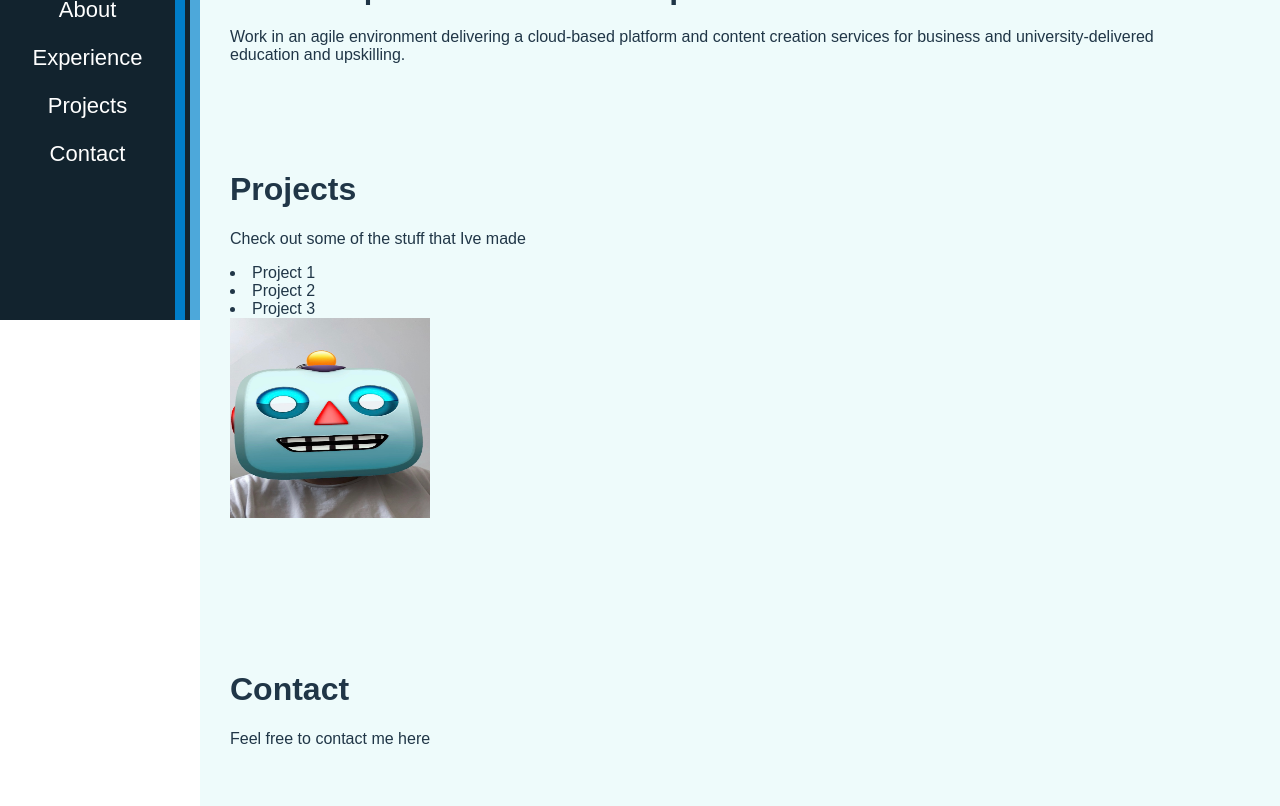
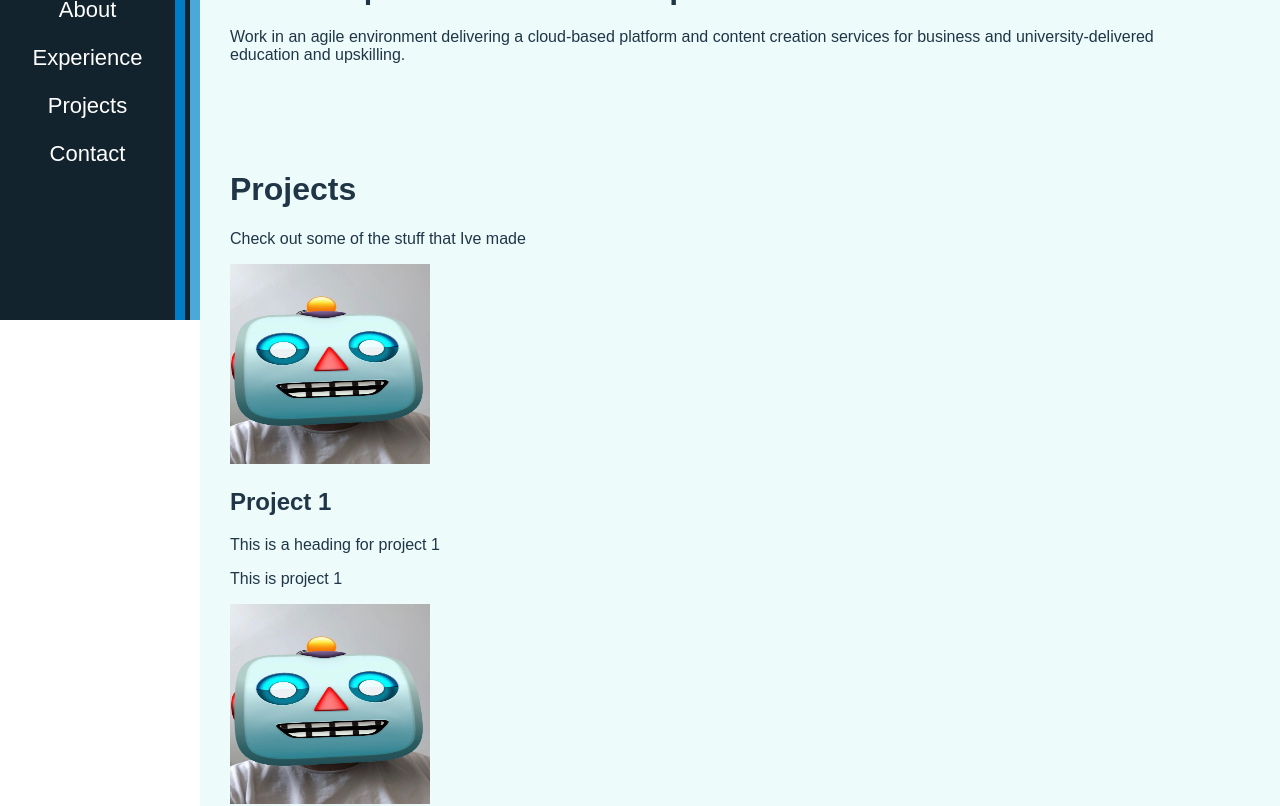
Before and after one commit to nkulway/next-portfolio, a Next.js app: page / in a window 1280 px wide. Shown: the part 480-1286 px from the top of the page. Built offline with nearby package versions, Linux system fonts and the light colour scheme.

Commit message:
loop through projects to create cards

```diff
--- a/components/ProjectCard.js
+++ b/components/ProjectCard.js
@@ -5,15 +5,19 @@ import projectObj from "../public/projects.js";
 const ProjectCard = () => {
 
   return (
-    <section>
-      {projectObj.map((projects) => (
-        <li key={projects.id}>{projects.title}</li>
-      ))}
+    <>
+    {projectObj.map((projects) => (
+      // <li key={projects.id}>{projects.title}</li>
+        <section key={projects.id}>
       <Image alt='Project Card' src={dummyImage} width={200} height={200} />
       <div>
-        <h2></h2>
+        <h2>{projects.title}</h2>
+        <p>{projects.heading}</p>
+        <p>{projects.description}</p>
       </div>
     </section>
+      ))}
+      </>
   );
 };
 
--- a/styles/Contact.module.css
+++ b/styles/Contact.module.css
@@ -1,9 +1,10 @@
 .contactContainer {
   height: 100%;
   padding: 20px;
+  margin-top: 100%;
 }
 
 .contactContent {
-  width:fit-content;
+  width: fit-content;
   justify-content: center;
 }
--- a/styles/Projects.module.css
+++ b/styles/Projects.module.css
@@ -1,16 +1,17 @@
 .projectContainer {
   height: 500px;
   padding: 20px;
+  display: flex;
 }
 
 .projectContent {
   height: 100%;
-  width:fit-content;
+  width: fit-content;
   justify-content: center;
 }
 
 @media screen and (max-width: 768px) {
-.projectContainer{
-  padding-top: 20%;
+  .projectContainer {
+    padding-top: 20%;
+  }
 }
-}
```
